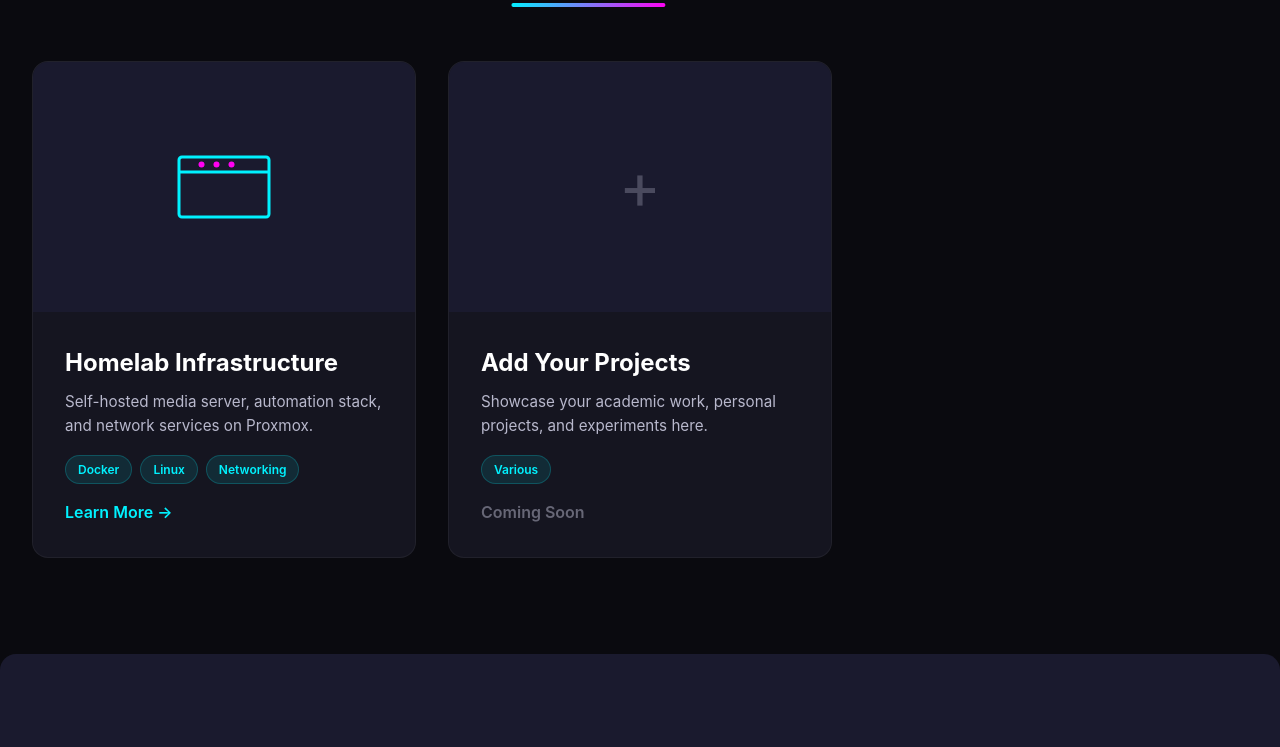
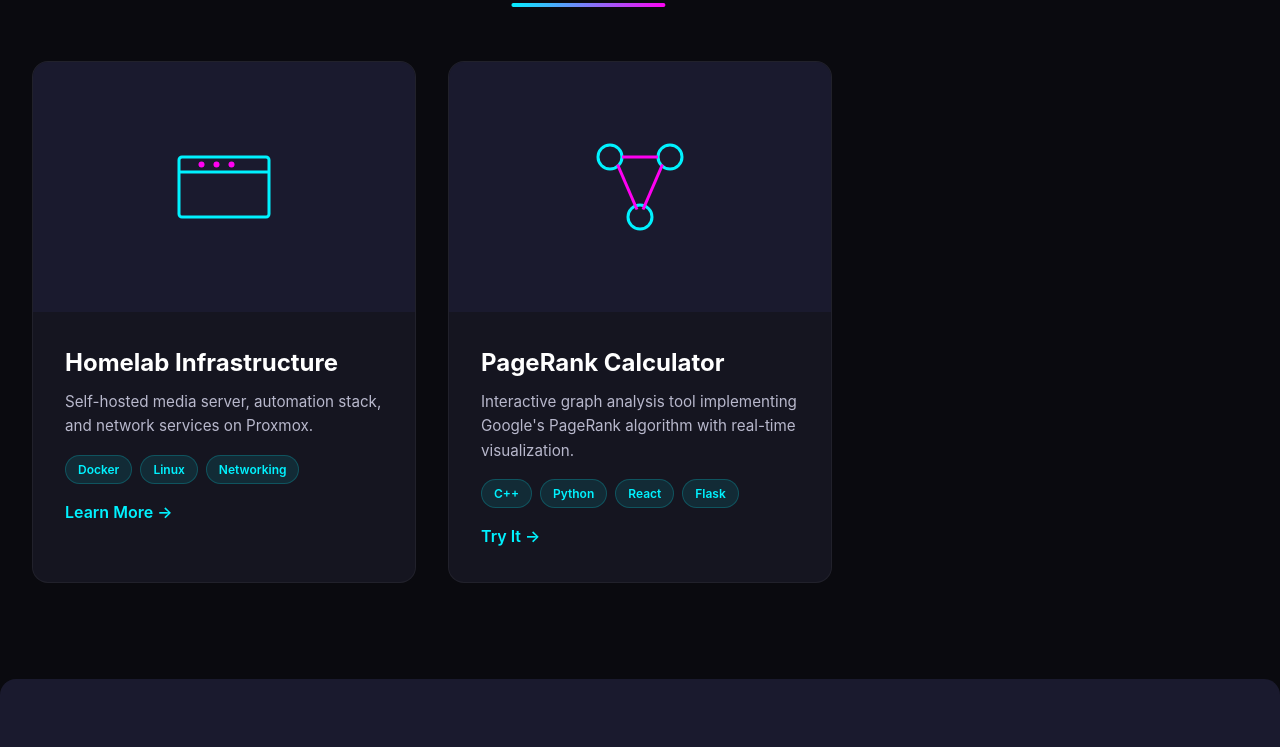
Before and after one commit to Ty700/Portfolio_Website, a plain HTML site: page www/index.html in a window 1280 px wide. Shown: the part 1858-2605 px from the top of the page. Drawn offline with Linux system fonts and the light colour scheme.

Commit message:
Add PageRank card

```diff
--- a/www/index.html
+++ b/www/index.html
@@ -1,11 +1,13 @@
 <!DOCTYPE html>
 <html lang="en">
+
 <head>
     <meta charset="UTF-8">
     <meta name="viewport" content="width=device-width, initial-scale=1.0">
     <title>Tyler's Game Hub</title>
     <link rel="stylesheet" href="style.css">
 </head>
+
 <body>
     <!-- Loading Screen -->
     <div class="loader" id="loader">
@@ -56,13 +58,13 @@
                     <div class="card-image">
                         <div class="placeholder-game tictactoe">
                             <svg viewBox="0 0 100 100" xmlns="http://www.w3.org/2000/svg">
-                                <line x1="33" y1="10" x2="33" y2="90" stroke="#00f2ff" stroke-width="2"/>
-                                <line x1="67" y1="10" x2="67" y2="90" stroke="#00f2ff" stroke-width="2"/>
-                                <line x1="10" y1="33" x2="90" y2="33" stroke="#00f2ff" stroke-width="2"/>
-                                <line x1="10" y1="67" x2="90" y2="67" stroke="#00f2ff" stroke-width="2"/>
-                                <circle cx="50" cy="50" r="12" stroke="#ff00f2" stroke-width="2" fill="none"/>
-                                <line x1="10" y1="10" x2="23" y2="23" stroke="#ff00f2" stroke-width="2"/>
-                                <line x1="23" y1="10" x2="10" y2="23" stroke="#ff00f2" stroke-width="2"/>
+                                <line x1="33" y1="10" x2="33" y2="90" stroke="#00f2ff" stroke-width="2" />
+                                <line x1="67" y1="10" x2="67" y2="90" stroke="#00f2ff" stroke-width="2" />
+                                <line x1="10" y1="33" x2="90" y2="33" stroke="#00f2ff" stroke-width="2" />
+                                <line x1="10" y1="67" x2="90" y2="67" stroke="#00f2ff" stroke-width="2" />
+                                <circle cx="50" cy="50" r="12" stroke="#ff00f2" stroke-width="2" fill="none" />
+                                <line x1="10" y1="10" x2="23" y2="23" stroke="#ff00f2" stroke-width="2" />
+                                <line x1="23" y1="10" x2="10" y2="23" stroke="#ff00f2" stroke-width="2" />
                             </svg>
                         </div>
                     </div>
@@ -120,11 +122,12 @@
                     <div class="card-image">
                         <div class="placeholder-project">
                             <svg viewBox="0 0 100 100" xmlns="http://www.w3.org/2000/svg">
-                                <rect x="20" y="30" width="60" height="40" rx="2" stroke="#00f2ff" stroke-width="2" fill="none"/>
-                                <line x1="20" y1="40" x2="80" y2="40" stroke="#00f2ff" stroke-width="2"/>
-                                <circle cx="35" cy="35" r="2" fill="#ff00f2"/>
-                                <circle cx="45" cy="35" r="2" fill="#ff00f2"/>
-                                <circle cx="55" cy="35" r="2" fill="#ff00f2"/>
+                                <rect x="20" y="30" width="60" height="40" rx="2" stroke="#00f2ff" stroke-width="2"
+                                    fill="none" />
+                                <line x1="20" y1="40" x2="80" y2="40" stroke="#00f2ff" stroke-width="2" />
+                                <circle cx="35" cy="35" r="2" fill="#ff00f2" />
+                                <circle cx="45" cy="35" r="2" fill="#ff00f2" />
+                                <circle cx="55" cy="35" r="2" fill="#ff00f2" />
                             </svg>
                         </div>
                     </div>
@@ -142,17 +145,29 @@
 
                 <div class="card" data-tilt>
                     <div class="card-image">
-                        <div class="placeholder-project coming-soon">
-                            <span>+</span>
+                        <div class="placeholder-project">
+                            <svg viewBox="0 0 100 100" xmlns="http://www.w3.org/2000/svg">
+                                <!-- Graph/network icon -->
+                                <circle cx="30" cy="30" r="8" stroke="#00f2ff" stroke-width="2" fill="none" />
+                                <circle cx="70" cy="30" r="8" stroke="#00f2ff" stroke-width="2" fill="none" />
+                                <circle cx="50" cy="70" r="8" stroke="#00f2ff" stroke-width="2" fill="none" />
+                                <line x1="38" y1="30" x2="62" y2="30" stroke="#ff00f2" stroke-width="2" />
+                                <line x1="35" y1="35" x2="48" y2="65" stroke="#ff00f2" stroke-width="2" />
+                                <line x1="65" y1="35" x2="52" y2="65" stroke="#ff00f2" stroke-width="2" />
+                            </svg>
                         </div>
                     </div>
                     <div class="card-content">
-                        <h3>Add Your Projects</h3>
-                        <p>Showcase your academic work, personal projects, and experiments here.</p>
+                        <h3>PageRank Calculator</h3>
+                        <p>Interactive graph analysis tool implementing Google's PageRank algorithm with real-time
+                            visualization.</p>
                         <div class="card-tags">
-                            <span class="tag">Various</span>
+                            <span class="tag">C++</span>
+                            <span class="tag">Python</span>
+                            <span class="tag">React</span>
+                            <span class="tag">Flask</span>
                         </div>
-                        <a href="#" class="card-link disabled">Coming Soon</a>
+                        <a href="/projects/pagerank" class="card-link">Try It →</a>
                     </div>
                 </div>
             </div>
@@ -163,8 +178,10 @@
             <h2 class="section-title">About Me</h2>
             <div class="about-content">
                 <div class="about-text">
-                    <p>Hardware verification engineer and computer science graduate student with a passion for building games and technical projects.</p>
-                    <p>Currently working with SystemVerilog, UVM, and C++ in the semiconductor industry, while exploring machine learning and operating systems in graduate school.</p>
+                    <p>Hardware verification engineer and computer science graduate student with a passion for building
+                        games and technical projects.</p>
+                    <p>Currently working with SystemVerilog, UVM, and C++ in the semiconductor industry, while exploring
+                        machine learning and operating systems in graduate school.</p>
                     <div class="about-links">
                         <a href="https://github.com/yourusername" class="social-link" target="_blank">GitHub</a>
                         <a href="mailto:your.email@example.com" class="social-link">Email</a>
@@ -193,4 +210,5 @@
 
     <script src="script.js"></script>
 </body>
+
 </html>
```
